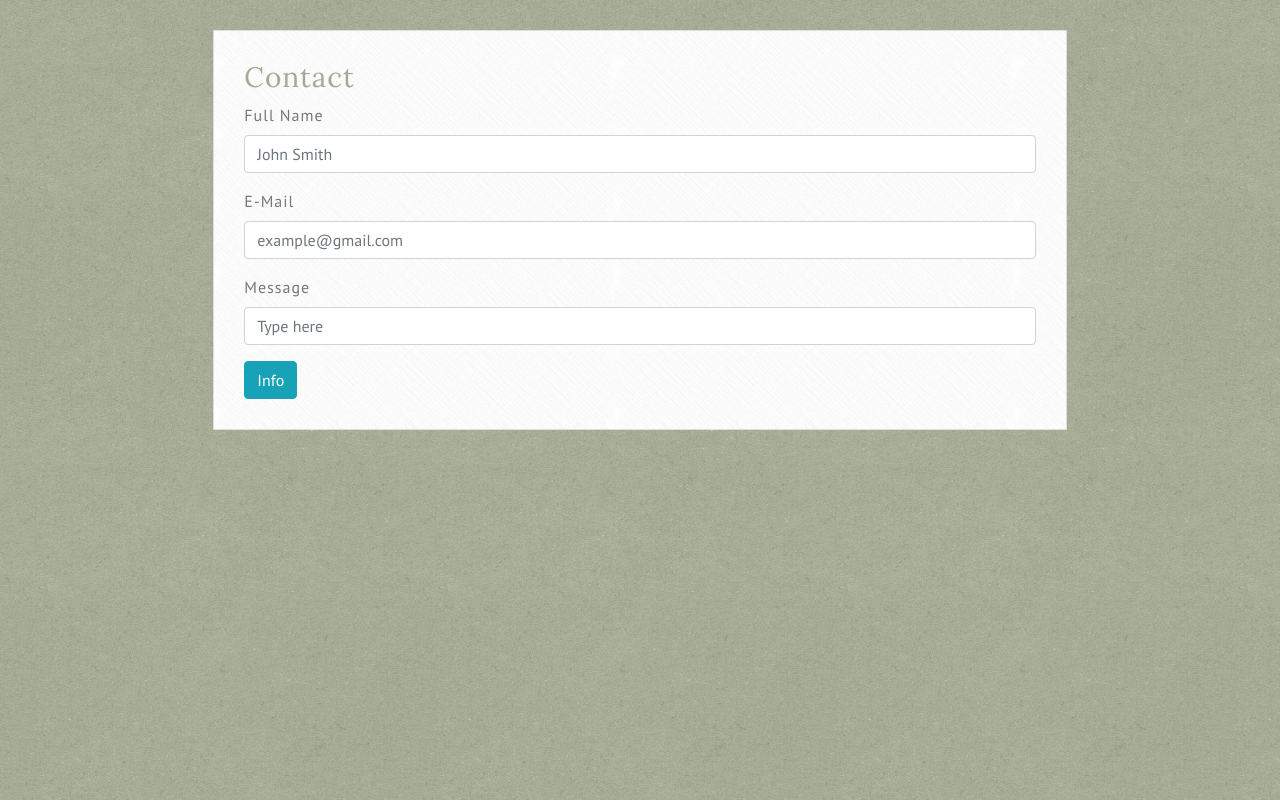
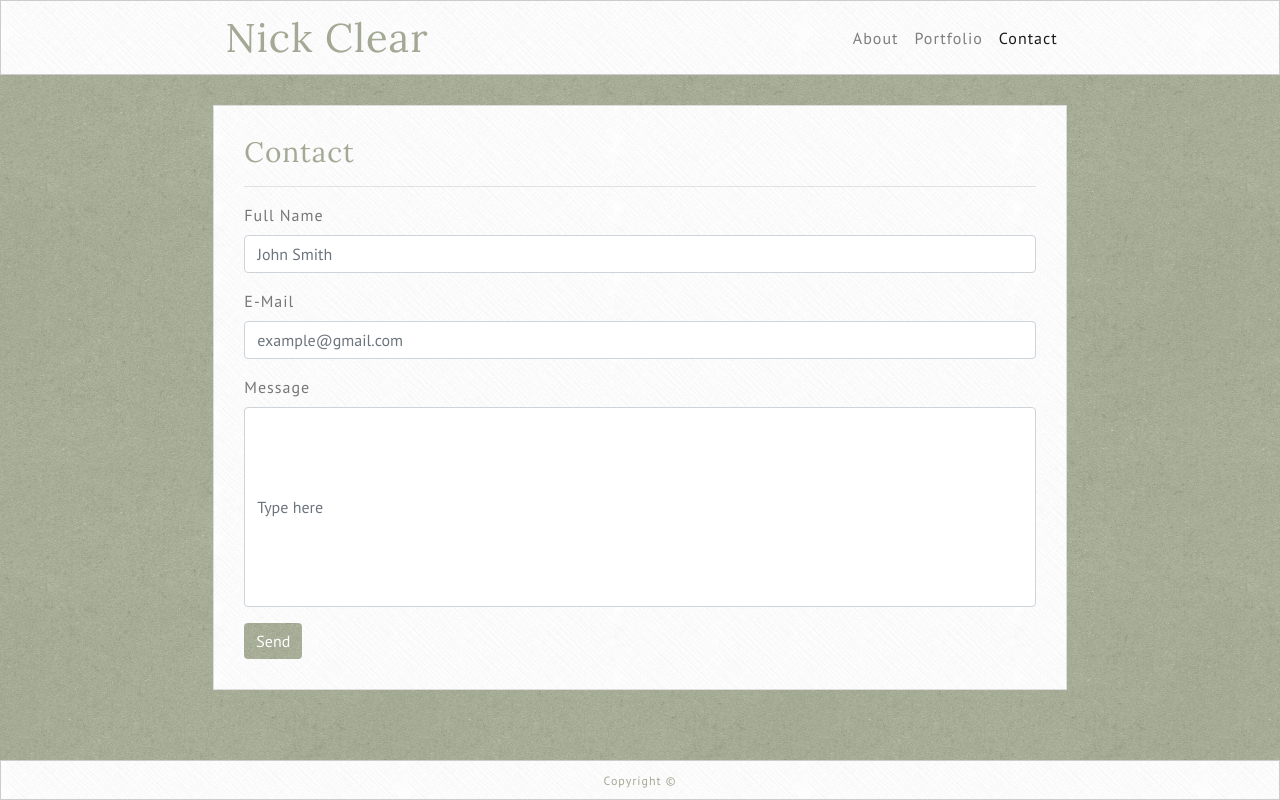
Before and after one commit to nmclear/homework_2_bootstrap, a plain HTML site: page contact.html in a window 1280 px wide. Drawn offline with nearby package versions, Linux system fonts and the light colour scheme.

Commit message:
created sticky footer. style contact page. added nav to portfolio and contact html.

```diff
--- a/assets/css/style.css
+++ b/assets/css/style.css
@@ -83,3 +83,33 @@ h4 {
 a {
     color: inherit;
 }
+
+#contactFormMessage {
+    height: 200px;
+}
+
+.contact-btn {
+    background-image: url(../images/green_cup/green_cup.png);
+    border: none;
+}
+
+.contact-btn:hover {
+    opacity: 0.7;
+}
+
+footer {
+    background-image: url(../images/crossword/crossword.png);
+    border: solid 1px #cccccc;
+    margin-top: 20px;
+    height: 40px;
+}
+
+footer p {
+    width: 100%;
+    margin: 0;
+    padding: 0;
+    text-align: center;
+    color: #a4a995;
+    font-size: 12px;
+    line-height: 40px;
+}
--- a/contact.html
+++ b/contact.html
@@ -13,12 +13,27 @@
     <link rel="stylesheet" href="https://use.fontawesome.com/releases/v5.0.12/css/all.css" integrity="sha384-G0fIWCsCzJIMAVNQPfjH08cyYaUtMwjJwqiRKxxE/rx96Uroj1BtIQ6MLJuheaO9" crossorigin="anonymous">
 </head>
 <body>
+<!-- NavBar -->
+    <nav class="navbar navbar-expand-lg navbar-light bg-light">
+        <a class="navbar-brand d-flex justify-content-start nav-logo" href="index.html"><h1>Nick Clear</h1></a>
+        <button class="navbar-toggler" type="button" data-toggle="collapse" data-target="#navbarNavAltMarkup" aria-controls="navbarNavAltMarkup" aria-expanded="false" aria-label="Toggle navigation">
+            <span class="navbar-toggler-icon"></span>
+        </button>
+        <div class="collapse navbar-collapse" id="navbarNavAltMarkup">
+            <div class="navbar-nav d-flex justify-content-end nav-links">
+                <a class="nav-item nav-link" href="index.html">About<span class="sr-only">(current)</span></a>
+                <a class="nav-item nav-link" href="portfolio.html">Portfolio</a>
+                <a class="nav-item nav-link active" href="contact.html">Contact</a>
+            </div>
+        </div>
+    </nav>
 
 <!-- Grid -->
     <div class="container">
         <div class="row 1">
             <div class="col-lg-12">
                 <h3>Contact</h3>
+                <hr>
             </div>
         </div>
         <div class="row 2">
@@ -34,9 +49,10 @@
                     </div>
                     <div class="form-group">
                         <label for="formGroupExampleInput2">Message</label>
-                        <input type="text" class="form-control" id="contactFormMessage" placeholder="Type here">
+                        <input type="text" class="form-control align-top" id="contactFormMessage" placeholder="Type here">
                         </div>
-                    <button type="submit" class="btn btn-info">Info</button>
+
+                    <button type="submit" class="btn btn-info contact-btn">Send</button>
                 </form>
             </div>
         </div>
@@ -44,7 +60,12 @@
 
 
 
-
+<!-- Footer -->
+    <footer class="fixed-bottom">
+        <div class="footer">
+            <p>Copyright &copy;</p>
+        </div>
+    </footer>
 
 
 <script src="https://code.jquery.com/jquery-3.2.1.slim.min.js" integrity="sha384-KJ3o2DKtIkvYIK3UENzmM7KCkRr/rE9/Qpg6aAZGJwFDMVNA/GpGFF93hXpG5KkN" crossorigin="anonymous"></script>
```
Also changed, not shown: index.html (+6 -6 lines), portfolio.html (+21 -2 lines).
